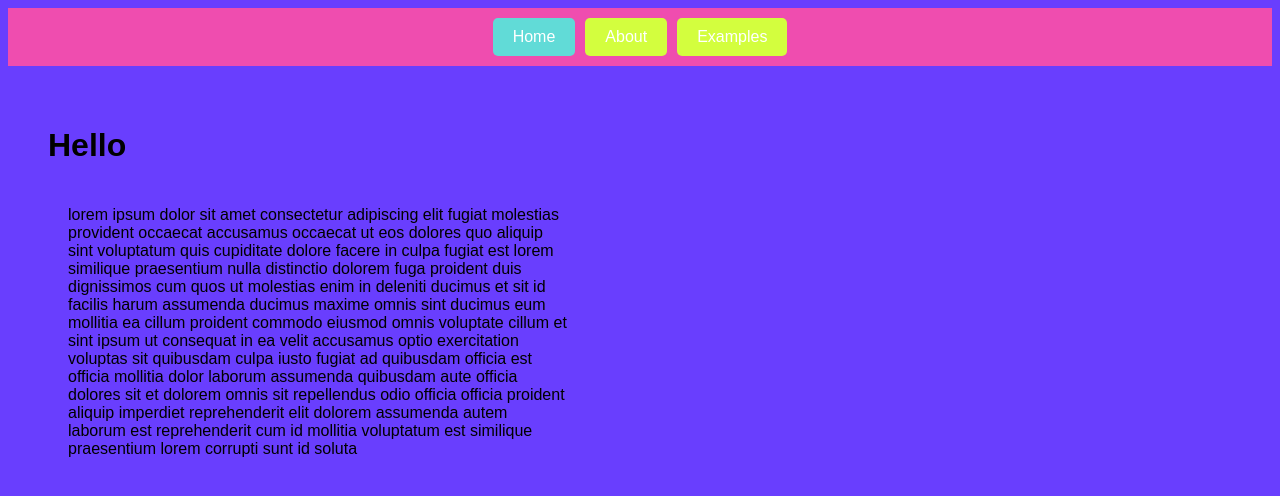
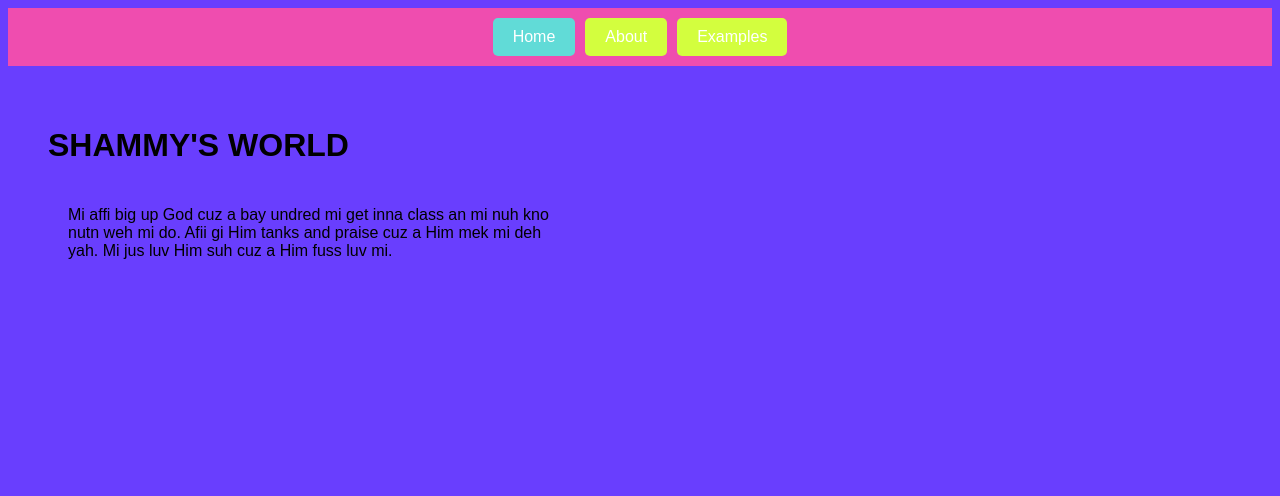
Before and after one commit to NatuerBabySham1/ShamsWorld, a plain HTML site: page index.html in a window 1280 px wide. Drawn offline with Linux system fonts and the light colour scheme.

Commit message:
Update index.html

```diff
--- a/index.html
+++ b/index.html
@@ -2,7 +2,7 @@
 <!--
 Title
 Description
-Name, date
+Shamara Smith, October 26,2026
 
 credits or additional comments
 
@@ -12,13 +12,14 @@ credits or additional comments
 <head>
   <meta charset="UTF-8" />
   <meta name="viewport" content="width=device-width, initial-scale=1.0" />
-  <title>Title here....</title>
+  <title>SHAMMY'S WORLD</title>
   <link rel="stylesheet" href="style.css" />
 </head>
 <body>
   <main>
-    <h1>Hello</h1>
-    <p>lorem ipsum dolor sit amet consectetur adipiscing elit fugiat molestias provident occaecat accusamus occaecat ut eos dolores quo aliquip sint voluptatum quis cupiditate dolore facere in culpa fugiat est lorem similique praesentium nulla distinctio dolorem fuga proident duis dignissimos cum quos ut molestias enim in deleniti ducimus et sit id facilis harum assumenda ducimus maxime omnis sint ducimus eum mollitia ea cillum proident commodo eiusmod omnis voluptate cillum et sint ipsum ut consequat in ea velit accusamus optio exercitation voluptas sit quibusdam culpa iusto fugiat ad quibusdam officia est officia mollitia dolor laborum assumenda quibusdam aute officia dolores sit et dolorem omnis sit repellendus odio officia officia proident aliquip imperdiet reprehenderit elit dolorem assumenda autem laborum est reprehenderit cum id mollitia voluptatum est similique praesentium lorem corrupti sunt id soluta</p>
+    <h1>SHAMMY'S WORLD</h1>
+    <p>Mi affi big up God cuz a bay undred mi get inna class an mi nuh kno nutn weh mi do. Afii gi Him tanks and praise cuz a Him mek mi deh yah. Mi jus luv Him suh cuz a Him fuss luv mi.
+    </p>
 
   </main>
 
```
